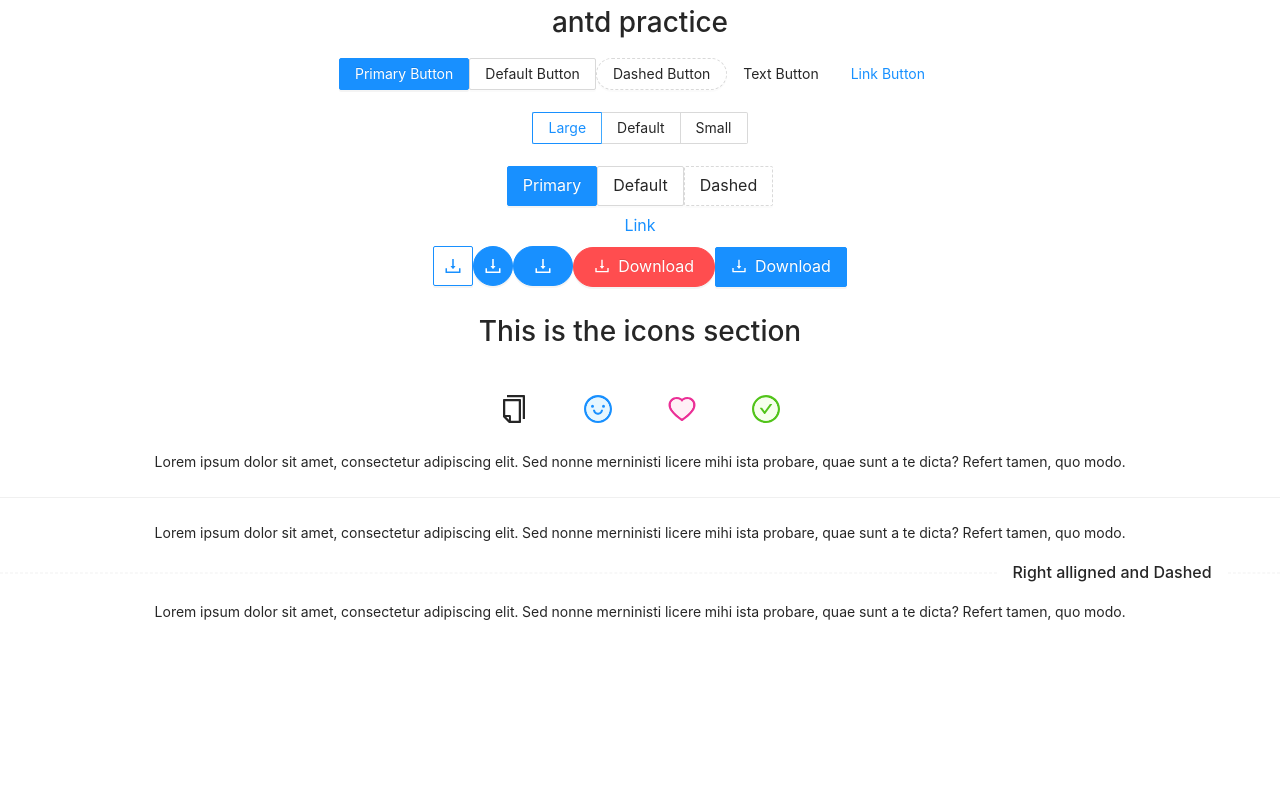
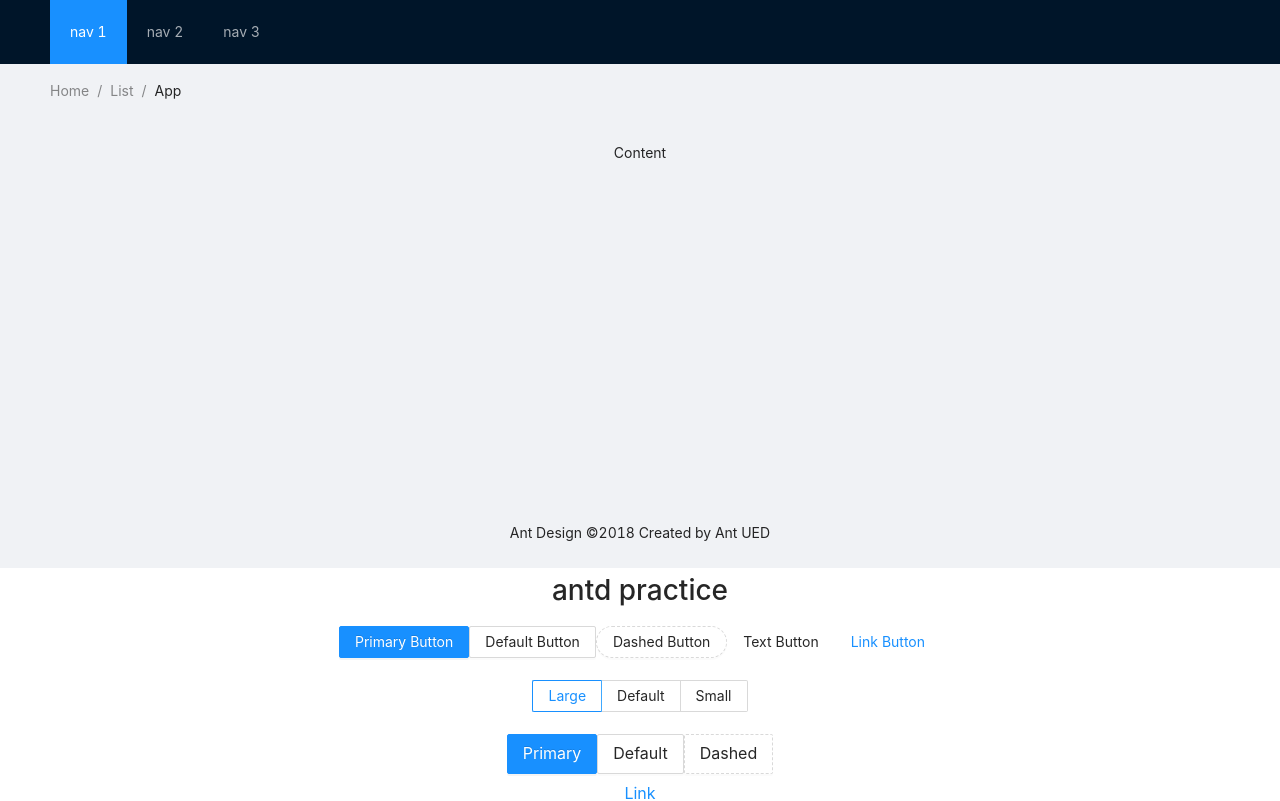
Before and after one commit to Bilal-Nadeem-Ahmed/reactpractice, a React (Create React App) app: page / in a window 1280 px wide. Shown: the top 801 px of the page. Built offline with nearby package versions, Linux system fonts and the light colour scheme.

Commit message:
adjusted navigation

```diff
--- a/src/App.js
+++ b/src/App.js
@@ -3,10 +3,12 @@ import './App.css';
 import Buttons from './components/Button';
 import Deviders from './components/Deviders';
 import Icons from './components/Icons';
+import Layouts from './components/layout';
 
 function App() {
   return (
     <div className="App">
+      <Layouts/>
       <h1>antd practice</h1>
       <Buttons/>
       <Icons/>
--- a/src/components/Deviders/index.js
+++ b/src/components/Deviders/index.js
@@ -2,6 +2,7 @@ import { Divider } from 'antd';
 const Deviders = () => {
     return (
         <>
+        <h1>Divider section</h1>
          <p>
       Lorem ipsum dolor sit amet, consectetur adipiscing elit. Sed nonne merninisti licere mihi ista
       probare, quae sunt a te dicta? Refert tamen, quo modo.
--- /dev/null
+++ b/src/components/layout/index.js
@@ -0,0 +1,31 @@
+import { Layout, Menu, Breadcrumb } from 'antd';
+
+const Layouts = () => {
+    const { Header, Content, Footer } = Layout;
+
+    return (
+        <Layout>
+        <Header style={{ position: 'fixed', zIndex: 1, width: '100%' }}>
+        <div className="logo" />
+        <Menu theme="dark" mode="horizontal" defaultSelectedKeys={['1']}>
+            <Menu.Item key="1">nav 1</Menu.Item>
+            <Menu.Item key="2">nav 2</Menu.Item>
+            <Menu.Item key="3">nav 3</Menu.Item>
+        </Menu>
+        </Header>
+        <Content className="site-layout" style={{ padding: '0 50px', marginTop: 64 }}>
+        <Breadcrumb style={{ margin: '16px 0' }}>
+            <Breadcrumb.Item>Home</Breadcrumb.Item>
+            <Breadcrumb.Item>List</Breadcrumb.Item>
+            <Breadcrumb.Item>App</Breadcrumb.Item>
+        </Breadcrumb>
+        <div className="site-layout-background" style={{ padding: 24, minHeight: 380 }}>
+            Content
+        </div>
+        </Content>
+        <Footer style={{ textAlign: 'center' }}>Ant Design ©2018 Created by Ant UED</Footer>
+     </Layout>
+     )
+}
+
+export default Layouts;
```
